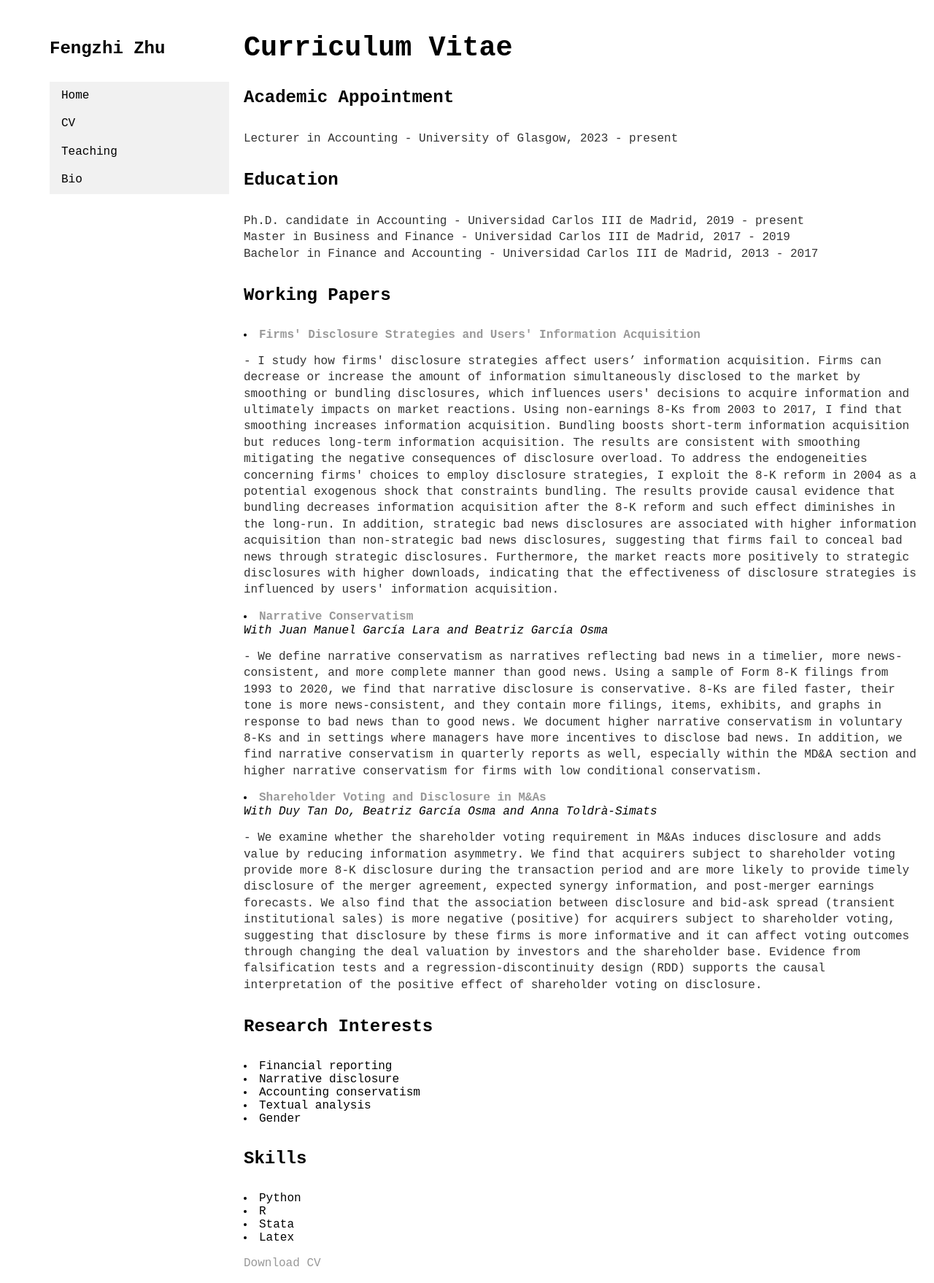
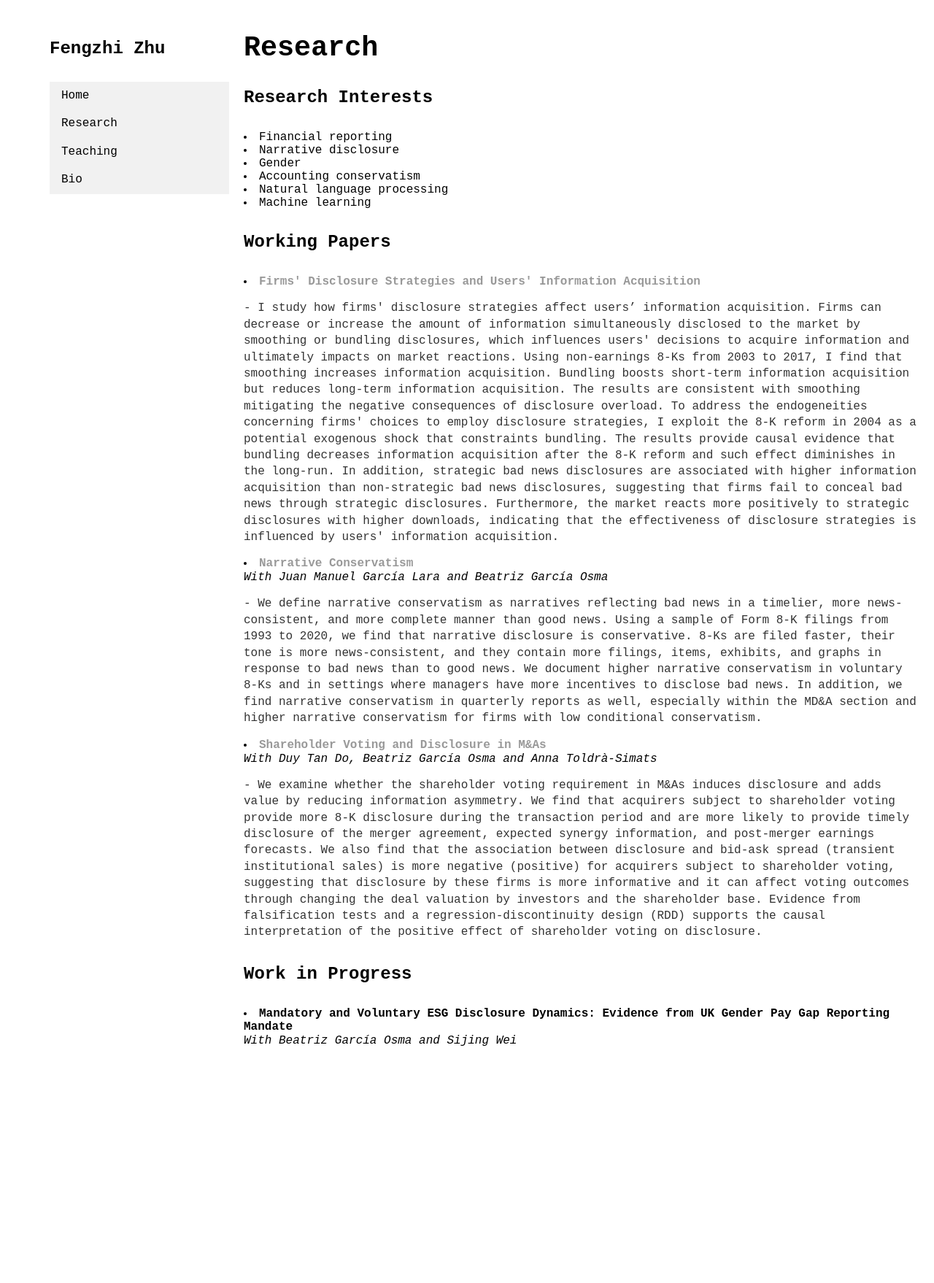
Before and after one commit to fengzhi22/fengzhi22.github.io, a Jekyll site: the page built from research/index.html, in a window 1280 px wide. Shown: the whole page at 73% size. Built offline with Jekyll 4.4.1, drawn with Linux system fonts in a browser that asks for light colours; after the commit the page ends 1453 px from its top, so only the background shows below that.

Commit message:
2025 April update

```diff
--- a/_layouts/default.html
+++ b/_layouts/default.html
@@ -41,7 +41,7 @@
 			<h4>Fengzhi Zhu</h4>
 				<ul>
 					<li><a href="/">Home</a></li>
-					<li><a href="/cv">CV</a></li>
+					<li><a href="/research">Research</a></li>
 					<!-- <li><a href="/data">Data</a></li> -->
 					<li><a href="/teaching">Teaching</a></li>
 					<li><a href="/bio">Bio</a></li>
--- a/bio/index.html
+++ b/bio/index.html
@@ -5,6 +5,7 @@ title: Bio
 
 		<div class="bio">
 			<h1>Bio</h1>
-			<p>I am a Lecturer in Accounting at the Adam Smith Business School, University of Glasgow. My research focuses on corporate narrative disclosures in financial reporting. Specifically, I am interested in the determinants, properties and consequences of narrative disclosures and accounting conservatism. My working projects employ empirical archival methods. I use textual analysis techniques to extract relevant information from open-source unstructured textual data released via firms' emerging disclosure channels. I am a supporter of the open science movement, which aims to make research more transparent and replicable for the academic community and more understandable and interesting for the general public. I enjoy photographing, climbing, playing tennis and video games in my free time. </p>
+			<p>I am a Lecturer in Accounting at the Adam Smith Business School, University of Glasgow. My research focuses on corporate narrative disclosures in financial and ESG reporting. Specifically, I am interested in the determinants, properties, capital and labour market consequences of narrative disclosures. I am a quantitative researcher with great enthusiasm in programing and recent development in machine learning. I use natural language processing techniques to extract and measure information from open-source unstructured textual data released via firms' emerging disclosure channels. I am a supporter of open science, which aims to make research more transparent and replicable for the academic community and more understandable and interesting for the general public. I enjoy outdoor sports, travelling and playing video games in my free time. </p>
 
+<img src="/image/climb.jpg" width="350" height="450"> <img src="/image/surf.jpg" width="350" height="450">
 		</div>
--- a/css/main.css
+++ b/css/main.css
@@ -16,14 +16,14 @@ nav li a { display: block; color: #000; padding: 8px 16px; text-decoration: none
 li a:hover:not(.active) { background-color: #555; color: white; }
 
 /* Contact */
-contact { margin-right: 20px; }
+contact { margin-right: 20px; font-family: "Courier New";}
 contact a:hover:not(.active) { background-color: #555; color: white; }
 
 /* Blog */
 ul.posts { margin: 20px auto 40px; font-size: 1em; }
 ul.posts li { list-style: none; }
 
-/* CV */
+/* Research */
 .cv li, .cv .download, .cv p, .cv i { font-family: "Courier New"; }
 download a:hover:not(.active) { background-color: #555; color: white; }
 
--- a/cv/index.html
+++ b/research/index.html
@@ -4,21 +4,23 @@ title: CV
 ---
 
 	<div class="cv">
-		<h1>Curriculum Vitae</h1>
-					<career>
-					<h4>Academic Appointment</h4>
-					<p>Lecturer in Accounting - University of Glasgow, 2023 - present<br>
-					</career>
+		<h1>Research</h1>
 
-					<education>
-					<h4>Education</h4>
-					<p>Ph.D. candidate in Accounting - Universidad Carlos III de Madrid, 2019 - present<br>
-					Master in Business and Finance - Universidad Carlos III de Madrid, 2017 - 2019<br>
-					Bachelor in Finance and Accounting - Universidad Carlos III de Madrid, 2013 - 2017<br></p>
-					</education>
+					<p>
+					<research interests>
+					<h4>Research Interests</h4>
+					<li>Financial reporting<br></li>
+					<li>Narrative disclosure<br></li>
+					<li>Gender<br></li>
+					<li>Accounting conservatism<br></li>
+					<li>Natural language processing<br></li>
+					<li>Machine learning<br></li>
+					</research interests>
+					</p>
 
 					<working_papers>
 					<h4>Working Papers</h4>
+
 					<li><strong><a href="https://papers.ssrn.com/sol3/papers.cfm?abstract_id=4356486">Firms' Disclosure Strategies and Users' Information Acquisition</a></strong></li>
 						<p>- I study how firms' disclosure strategies affect users’ information acquisition. Firms can decrease or increase the amount of information simultaneously disclosed to the market by smoothing or bundling disclosures, which influences users' decisions to acquire information and ultimately impacts on market reactions. Using non-earnings 8-Ks from 2003 to 2017, I find that smoothing increases information acquisition. Bundling boosts short-term information acquisition but reduces long-term information acquisition. The results are consistent with smoothing mitigating the negative consequences of disclosure overload. To address the endogeneities concerning firms' choices to employ disclosure strategies, I exploit the 8-K reform in 2004 as a potential exogenous shock that constraints bundling. The results provide causal evidence that bundling decreases information acquisition after the 8-K reform and such effect diminishes in the long-run. In addition, strategic bad news disclosures are associated with higher information acquisition than non-strategic bad news disclosures, suggesting that firms fail to conceal bad news through strategic disclosures. Furthermore, the market reacts more positively to strategic disclosures with higher downloads, indicating that the effectiveness of disclosure strategies is influenced by users' information acquisition. </p>
 						<!--
@@ -48,18 +50,11 @@ title: CV
 
 					</working papers>
 
-					<p>
-					<research interests>
-					<h4>Research Interests</h4>
-					<li>Financial reporting<br></li>
-					<li>Narrative disclosure<br></li>
-					<li>Accounting conservatism<br></li>
-					<li>Textual analysis<br></li>
-					<li>Gender<br></li>
-					</research interests>
-					</p>
+					<h4>Work in Progress</h4>
+					<li><strong>Mandatory and Voluntary ESG Disclosure Dynamics: Evidence from UK Gender Pay Gap Reporting Mandate</strong></li>
+						<i>With Beatriz García Osma and Sijing Wei</i>
 
-					<p>
+<!-- 					<p>
 					<skills>
 					<h4>Skills</h4>
 					<li>Python<br></li>
@@ -67,10 +62,8 @@ title: CV
 					<li>Stata<br></li>
 					<li>Latex<br></li>
 					</skills>
-					</p>
+					</p> -->
 
-					<download>
-					<a href=RESUME_Fengzhi_Zhu.pdf class="download" title="Download CV as PDF">Download CV</a>
-					</download>
+
 
 	</div>
--- a/teaching/index.html
+++ b/teaching/index.html
@@ -8,7 +8,9 @@ title: Teaching
 			<h5>University of Glasgow, Adam Smith Business School</h5>
 
 			<ul class="courses">
-				<li><a href="https://www.gla.ac.uk/coursecatalogue/course/?code=ACCFIN1004">ACCFIN1004 Financial Accounting 1, Fall, 2023-2024</a></li>
+				<li><a href="https://www.gla.ac.uk/coursecatalogue/course/?code=ACCFIN1001">ACCFIN1001 Introduction to Business Reporting & Financial Accounting, Spring, 2024-2025</a></li>
+				<li><a href="https://www.gla.ac.uk/coursecatalogue/course/?code=ACCFIN5257">ACCFIN5257 Fundamental Analysis and Stock Valuation, Spring, 2023-2024, 2024-2025</a></li>
+				<li><a href="https://www.gla.ac.uk/coursecatalogue/course/?code=ACCFIN1004">ACCFIN1004 Financial Accounting I, Fall, 2023-2024</a></li>
 				</ul>
 
 			<h5>Universidad Carlos III de Madrid</h5>
```
Also changed, not shown: index.html (+21 -5 lines), image/climb.jpg (added), image/surf.jpg (added), 2 other files.
